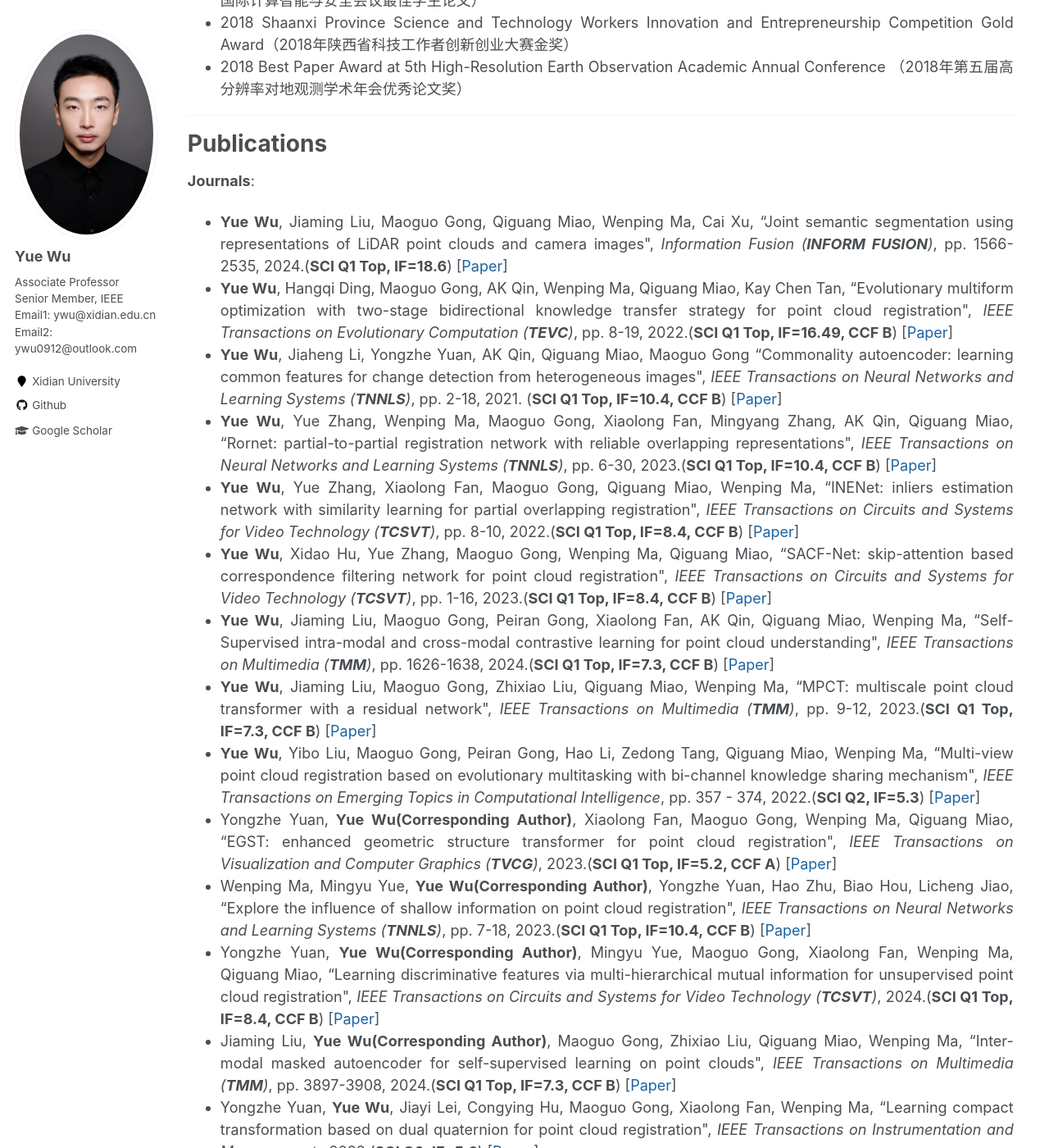
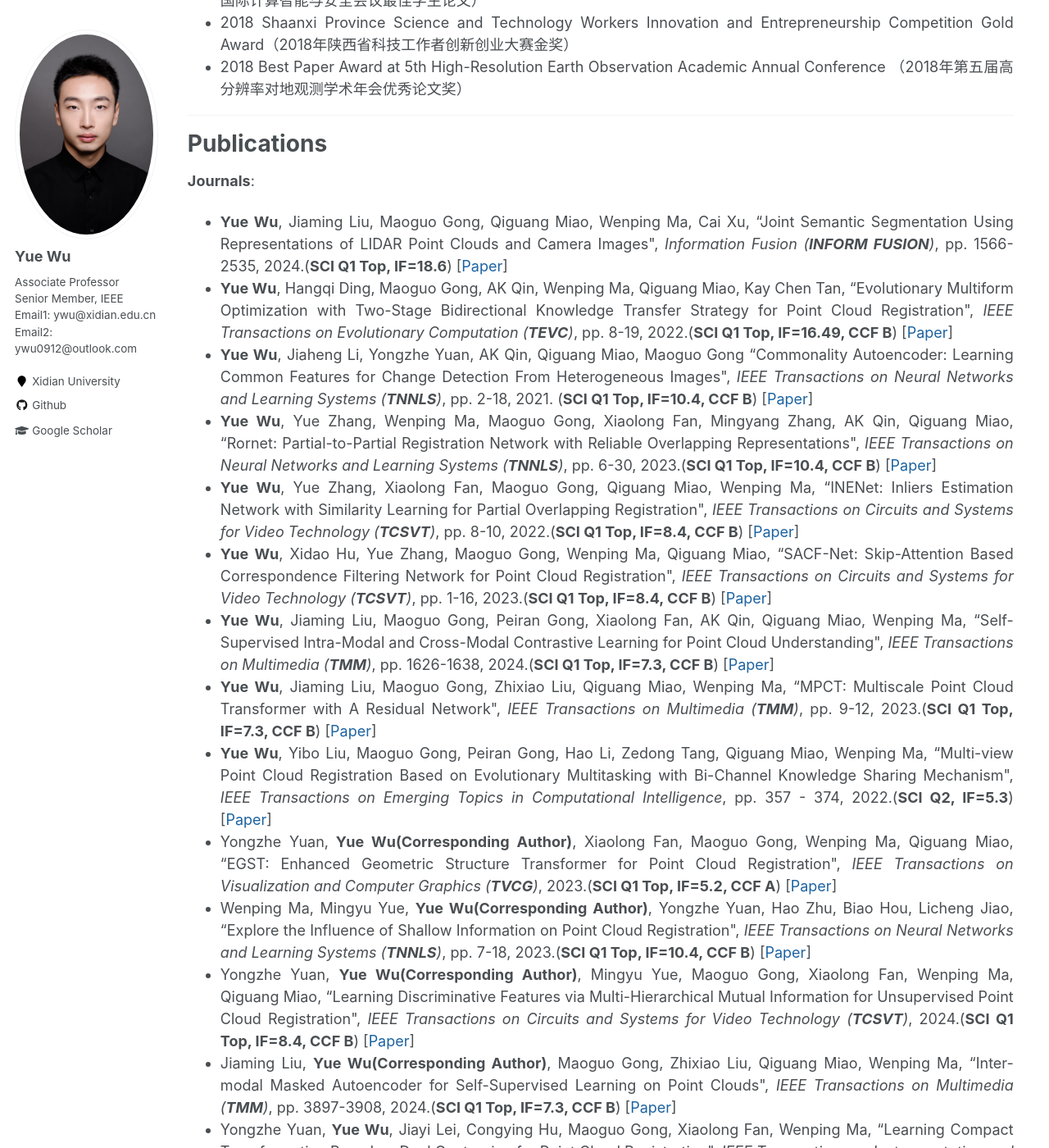
Before and after one commit to ywuchina/ywuchina.github.io, a Jekyll site: the page built from _pages/home.md, in a window 1280 px wide and 1400 px high, scrolled down 2448 px. Shown: the whole window at 82% size. Built offline with Jekyll 4.4.1, drawn with Linux system fonts in a browser that asks for light colours; some of the changed text lies outside the part shown.

Commit message:
Update paper.html

```diff
--- a/_includes/paper.html
+++ b/_includes/paper.html
@@ -23,7 +23,7 @@
 <li style="margin-bottom: 1.5;">
 <span>
 <b>Yue Wu</b>, Jiaming Liu, Maoguo Gong, Qiguang Miao, Wenping Ma, Cai Xu,
-“Joint semantic segmentation using representations of LiDAR point clouds and camera images",
+“Joint Semantic Segmentation Using Representations of LIDAR Point Clouds and Camera Images",
 <i>Information Fusion (<b>INFORM FUSION</b>)</i>, pp. 1566-2535, 2024.(<b>SCI Q1 Top, IF=18.6</b>)
 [<a href= "https://www.sciencedirect.com/science/article/abs/pii/S1566253524001489" target="_blank">Paper</a>]
 </span>
@@ -33,7 +33,7 @@
 <li style="margin-bottom: 1.5;">
 <span>
 <b>Yue Wu</b>, Hangqi Ding, Maoguo Gong, AK Qin, Wenping Ma, Qiguang Miao, Kay Chen Tan,
-“Evolutionary multiform optimization with two-stage bidirectional knowledge transfer strategy for point cloud registration",
+“Evolutionary Multiform Optimization with Two-Stage Bidirectional Knowledge Transfer Strategy for Point Cloud Registration",
 <i>IEEE Transactions on Evolutionary Computation (<b>TEVC</b>)</i>, pp. 8-19, 2022.(<b>SCI Q1 Top, IF=16.49, CCF B</b>)
 [<a href= "https://ieeexplore.ieee.org/document/9925083" target="_blank">Paper</a>]
 </span>
@@ -43,7 +43,7 @@
 <li style="margin-bottom: 1.5;">
 <span>
 <b>Yue Wu</b>, Jiaheng Li, Yongzhe Yuan, AK Qin, Qiguang Miao, Maoguo Gong
-“Commonality autoencoder: learning common features for change detection from heterogeneous images",
+“Commonality Autoencoder: Learning Common Features for Change Detection From Heterogeneous Images",
 <i>IEEE Transactions on Neural Networks and Learning Systems (<b>TNNLS</b>)</i>, pp. 2-18, 2021. (<b>SCI Q1 Top, IF=10.4, CCF B</b>)
 [<a href= "https://ieeexplore.ieee.org/abstract/document/9357940" target="_blank">Paper</a>]
 </span>
@@ -55,7 +55,7 @@
 <li style="margin-bottom: 1.5;">
 <span>
 <b>Yue Wu</b>, Yue Zhang, Wenping Ma, Maoguo Gong, Xiaolong Fan, Mingyang Zhang, AK Qin, Qiguang Miao,
-“Rornet: partial-to-partial registration network with reliable overlapping representations",
+“Rornet: Partial-to-Partial Registration Network with Reliable Overlapping Representations",
 <i>IEEE Transactions on Neural Networks and Learning Systems (<b>TNNLS</b>)</i>, pp. 6-30, 2023.(<b>SCI Q1 Top, IF=10.4, CCF B</b>)
 [<a href= "https://ieeexplore.ieee.org/document/10168979" target="_blank">Paper</a>]
 </span>
@@ -65,7 +65,7 @@
 <li style="margin-bottom: 1.5;">
 <span>
 <b>Yue Wu</b>, Yue Zhang, Xiaolong Fan, Maoguo Gong, Qiguang Miao, Wenping Ma,
-“INENet: inliers estimation network with similarity learning for partial overlapping registration",
+“INENet: Inliers Estimation Network with Similarity Learning for Partial Overlapping Registration",
 <i>IEEE Transactions on Circuits and Systems for Video Technology (<b>TCSVT</b>)</i>, pp. 8-10, 2022.(<b>SCI Q1 Top, IF=8.4, CCF B</b>)
 [<a href= "https://ieeexplore.ieee.org/document/9915616" target="_blank">Paper</a>]
 </span>
@@ -76,7 +76,7 @@
 <li style="margin-bottom: 1.5;">
 <span>
 <b>Yue Wu</b>, Xidao Hu, Yue Zhang, Maoguo Gong, Wenping Ma, Qiguang Miao,
-“SACF-Net: skip-attention based correspondence filtering network for point cloud registration",
+“SACF-Net: Skip-Attention Based Correspondence Filtering Network for Point Cloud Registration",
 <i>IEEE Transactions on Circuits and Systems for Video Technology (<b>TCSVT</b>)</i>, pp. 1-16, 2023.(<b>SCI Q1 Top, IF=8.4, CCF B</b>)
 [<a href= "https://ieeexplore.ieee.org/abstract/document/10018266" target="_blank">Paper</a>]
 </span>
@@ -87,7 +87,7 @@
 <li style="margin-bottom: 1.5;">
 <span>
 <b>Yue Wu</b>, Jiaming Liu, Maoguo Gong, Peiran Gong, Xiaolong Fan, AK Qin, Qiguang Miao, Wenping Ma,
-“Self-Supervised intra-modal and cross-modal contrastive learning for point cloud understanding",
+“Self-Supervised Intra-Modal and Cross-Modal Contrastive Learning for Point Cloud Understanding",
 <i>IEEE Transactions on Multimedia (<b>TMM</b>)</i>, pp. 1626-1638, 2024.(<b>SCI Q1 Top, IF=7.3, CCF B</b>)
 [<a href= "https://ieeexplore.ieee.org/document/10147273" target="_blank">Paper</a>]
 </span>
@@ -99,7 +99,7 @@
 <li style="margin-bottom: 1.5;">
 <span>
 <b>Yue Wu</b>, Jiaming Liu, Maoguo Gong, Zhixiao Liu, Qiguang Miao, Wenping Ma,
-“MPCT: multiscale point cloud transformer with a residual network",
+“MPCT: Multiscale Point Cloud Transformer with A Residual Network",
 <i>IEEE Transactions on Multimedia (<b>TMM</b>)</i>, pp. 9-12, 2023.(<b>SCI Q1 Top, IF=7.3, CCF B</b>)
 [<a href= "https://ieeexplore.ieee.org/document/10249213" target="_blank">Paper</a>]
 </span>
@@ -109,7 +109,7 @@
 <li style="margin-bottom: 1.5;">
 <span>
   <b>Yue Wu</b>, Yibo Liu, Maoguo Gong, Peiran Gong, Hao Li, Zedong Tang, Qiguang Miao, Wenping Ma,
-“Multi-view point cloud registration based on evolutionary multitasking with bi-channel knowledge sharing mechanism",
+“Multi-view Point Cloud Registration Based on Evolutionary Multitasking with Bi-Channel Knowledge Sharing Mechanism",
 <i>IEEE Transactions on Emerging Topics in Computational Intelligence</i>, pp. 357 - 374, 2022.(<b>SCI Q2, IF=5.3</b>)
 [<a href= "https://ieeexplore.ieee.org/abstract/document/9903069" target="_blank">Paper</a>]
 </span>
@@ -122,7 +122,7 @@
 <li style="margin-bottom: 1.5;">
 <span>
 Yongzhe Yuan,<b> Yue Wu(Corresponding Author)</b>, Xiaolong Fan, Maoguo Gong, Wenping Ma, Qiguang Miao,
-“EGST: enhanced geometric structure transformer for point cloud registration",
+“EGST: Enhanced Geometric Structure Transformer for Point Cloud Registration",
 <i>IEEE Transactions on Visualization and Computer Graphics (<b>TVCG</b>)</i>, 2023.(<b>SCI Q1 Top, IF=5.2, CCF A</b>)
 [<a href= "https://ieeexplore.ieee.org/abstract/document/10319695" target="_blank">Paper</a>]
 </span>
@@ -132,7 +132,7 @@ Yongzhe Yuan,<b> Yue Wu(Corresponding Author)</b>, Xiaolong Fan, Maoguo Gong, We
 <li style="margin-bottom: 1.5;">
 <span>
 Wenping Ma, Mingyu Yue, <b>Yue Wu(Corresponding Author)</b>, Yongzhe Yuan, Hao Zhu, Biao Hou, Licheng Jiao,
-“Explore the influence of shallow information on point cloud registration",
+“Explore the Influence of Shallow Information on Point Cloud Registration",
 <i>IEEE Transactions on Neural Networks and Learning Systems (<b>TNNLS</b>)</i>, pp. 7-18, 2023.(<b>SCI Q1 Top, IF=10.4, CCF B</b>)
 [<a href= "https://ieeexplore.ieee.org/abstract/document/10185932" target="_blank">Paper</a>]
 </span>
@@ -142,7 +142,7 @@ Wenping Ma, Mingyu Yue, <b>Yue Wu(Corresponding Author)</b>, Yongzhe Yuan, Hao Z
 <li style="margin-bottom: 1.5;">
 <span><!--老师是通讯作者的在后面标注-->
 Yongzhe Yuan, <b>Yue Wu(Corresponding Author)</b>, Mingyu Yue, Maoguo Gong, Xiaolong Fan, Wenping Ma, Qiguang Miao,
-“Learning discriminative features via multi-hierarchical mutual information for unsupervised point cloud registration",
+“Learning Discriminative Features via Multi-Hierarchical Mutual Information for Unsupervised Point Cloud Registration",
 <i>IEEE Transactions on Circuits and Systems for Video Technology (<b>TCSVT</b>)</i>, 2024.(<b>SCI Q1 Top, IF=8.4, CCF B</b>)
 [<a href= "https://ieeexplore.ieee.org/abstract/document/10475373" target="_blank">Paper</a>]
 </span>
@@ -154,7 +154,7 @@ Yongzhe Yuan, <b>Yue Wu(Corresponding Author)</b>, Mingyu Yue, Maoguo Gong, Xiao
 <li style="margin-bottom: 1.5;">
 <span>
 Jiaming Liu, <b>Yue Wu(Corresponding Author)</b>, Maoguo Gong, Zhixiao Liu, Qiguang Miao, Wenping Ma,
-“Inter-modal masked autoencoder for self-supervised learning on point clouds",
+“Inter-modal Masked Autoencoder for Self-Supervised Learning on Point Clouds",
 <i>IEEE Transactions on Multimedia (<b>TMM</b>)</i>, pp. 3897-3908, 2024.(<b>SCI Q1 Top, IF=7.3, CCF B</b>)
 [<a href= "https://ieeexplore.ieee.org/abstract/document/10262210" target="_blank">Paper</a>]
 </span>
@@ -164,7 +164,7 @@ Jiaming Liu, <b>Yue Wu(Corresponding Author)</b>, Maoguo Gong, Zhixiao Liu, Qigu
 <li style="margin-bottom: 1.5;">
 <span>
   Yongzhe Yuan, <b>Yue Wu</b>, Jiayi Lei, Congying Hu, Maoguo Gong, Xiaolong Fan, Wenping Ma,
-“Learning compact transformation based on dual quaternion for point cloud registration",
+“Learning Compact Transformation Based on Dual Quaternion for Point Cloud Registration",
 <i>IEEE Transactions on Instrumentation and Measurement </i>,  2022.(<b>SCI Q2, IF=5.6</b>)
 [<a href= "https://ieeexplore.ieee.org/abstract/document/10381830" target="_blank">Paper</a>]
 </span>
@@ -174,7 +174,7 @@ Jiaming Liu, <b>Yue Wu(Corresponding Author)</b>, Maoguo Gong, Zhixiao Liu, Qigu
 <li style="margin-bottom: 1.5;">
 <span>
   Jiaming Liu, <b>Yue Wu</b>, Maoguo Gong, Qiguang Miao, Wenping Ma, Fei Xie,
-“Instance-guided point cloud single object tracking with inception transformer",
+“Instance-Guided Point Cloud Single Object Tracking with Inception Transformer",
 <i>IEEE Transactions on Instrumentation and Measurement</i>,  2022.(<b>SCI Q2, IF=5.6</b>)
 [<a href= "https://ieeexplore.ieee.org/abstract/document/10242082/" target="_blank">Paper</a>]
 </span>
@@ -184,7 +184,7 @@ Jiaming Liu, <b>Yue Wu(Corresponding Author)</b>, Maoguo Gong, Zhixiao Liu, Qigu
 <li style="margin-bottom: 1.5;">
 <span>
   Wenping Ma, Mingyu Yue, <b>Yue Wu</b>, Yongzhe Yuan, Hao Zhu, Biao Hou, Licheng Jia,
-“Explore the influence of shallow information on point cloud registration",
+“Explore the Influence of Shallow Information on Point Cloud Registration",
 <i> IEEE Transactions on Neural Networks and Learning Systems</i>, pp. 1 - 13, 2023.(<b>SCI Q1, IF=10.4</b>)
 [<a href= "https://ieeexplore.ieee.org/abstract/document/10185932" target="_blank">Paper</a>]
 </span>
@@ -194,7 +194,7 @@ Jiaming Liu, <b>Yue Wu(Corresponding Author)</b>, Maoguo Gong, Zhixiao Liu, Qigu
 <li style="margin-bottom: 1.5;">
 <span>
   Maoguo Gong, Yuan Gao, <b>Yue Wu</b>, Yuanqiao Zhang, A. K. Qin, Yew-Soon Ong,
-“Heterogeneous multi-party learning with data-driven network sampling",
+“Heterogeneous Multi-Party Learning with Data-Driven Network Sampling",
 <i>IEEE Transactions on Pattern Analysis and Machine Intelligence</i>, pp. 13328 - 13343, 2023.(<b>SCI Q1, IF=23.6</b>)
 [<a href= "https://ieeexplore.ieee.org/abstract/document/10167861" target="_blank">Paper</a>]
 </span>
@@ -207,7 +207,7 @@ Jiaming Liu, <b>Yue Wu(Corresponding Author)</b>, Maoguo Gong, Zhixiao Liu, Qigu
 <li style="margin-bottom: 1.5;">
   <span>
     Xiaolong Fan, Maoguo Gong, <b>Yue Wu</b>, Hao Li,
-  “Maximizing mutual information across feature and topology views for representing graphs",
+  “Maximizing Mutual Information Across Feature and Topology Views for Representing Graphs",
   <i>IEEE Transactions on Knowledge and Data Engineering (<b>KDE</b>)</i>, pp. 10735 - 10747, 2023.(<b>SCI Q2, IF=8.9, CCF A</b>)
   [<a href= "https://ieeexplore.ieee.org/abstract/document/10093032" target="_blank">Paper</a>]
   </span>
@@ -218,7 +218,7 @@ Jiaming Liu, <b>Yue Wu(Corresponding Author)</b>, Maoguo Gong, Zhixiao Liu, Qigu
 <li style="margin-bottom: 1.5;">
   <span>
     Xiaolong Fan, Maoguo Gong, <b>Yue Wu</b>, A Kai Qin, Yu Xie,
-  “Propagation enhanced neural message passing for graph representation learning",
+  “Propagation Enhanced Neural Message Passing for Graph Representation Learning",
   <i>IEEE Transactions on Knowledge and Data Engineering (<b>KDE</b>)</i>, pp. 1952 - 1964, 2021.(<b>SCI Q2, IF=8.9, CCF A</b>)
   [<a href= "https://ieeexplore.ieee.org/abstract/document/9508847" target="_blank">Paper</a>]
   </span>
@@ -227,7 +227,7 @@ Jiaming Liu, <b>Yue Wu(Corresponding Author)</b>, Maoguo Gong, Zhixiao Liu, Qigu
   <li style="margin-bottom: 1.5;">
     <span>
       Zedong Tang, Maoguo Gong, <b>Yue Wu</b>, A Kai Qin, Kay Chen Tan,
-    “A multifactorial optimization framework based on adaptive intertask coordinate system",
+    “A Multifactorial Optimization Framework Based on Adaptive Intertask Coordinate System",
     <i>IEEE Transactions on Cybernetics (<b>TCYB</b>)</i>, pp. 6745 - 6758, 2021.(<b>SCI Q1, IF=11.8, CCF A</b>)
     [<a href= "https://ieeexplore.ieee.org/abstract/document/9325875" target="_blank">Paper</a>]
     </span>
@@ -236,23 +236,11 @@ Jiaming Liu, <b>Yue Wu(Corresponding Author)</b>, Maoguo Gong, Zhixiao Liu, Qigu
     <li style="margin-bottom: 1.5;">
   <span>
     Zedong Tang, Maoguo Gong, <b>Yue Wu</b>, Wenfeng Liu, Yu Xie,
-  “Regularized evolutionary multitask optimization: Learning to intertask transfer in aligned subspace",
+  “Regularized Evolutionary Multitask Optimization: Learning to Intertask Transferi in Aligned Subspace",
   <i>IEEE Transactions on Evolutionary Computation (<b>TEVC</b>)</i>, pp. 262 - 276, 2020.(<b>SCI Q1, IF=14.3, CCF A</b>)
   [<a href= "https://ieeexplore.ieee.org/abstract/document/9195010" target="_blank">Paper</a>]
   </span>
   </li>
-
-
-
-  <li style="margin-bottom: 1.5;">
-    <span>
-      Zedong Tang, Maoguo Gong, <b>Yue Wu</b>, Wenfeng Liu, Yu Xie,
-    “Regularized evolutionary multitask optimization: Learning to intertask transfer in aligned subspace",
-    <i>IEEE Transactions on Evolutionary Computation (<b>TEVC</b>)</i>, pp. 262 - 276, 2020.(<b>SCI Q1, IF=14.3, CCF A</b>)
-    [<a href= "https://ieeexplore.ieee.org/abstract/document/9195010" target="_blank">Paper</a>]
-    </span>
-    </li>
-
 
 </ul>
 
@@ -262,7 +250,7 @@ Jiaming Liu, <b>Yue Wu(Corresponding Author)</b>, Maoguo Gong, Zhixiao Liu, Qigu
 <!--一篇文章一个 li，最新发表的放在最上面，没有code就把code删了-->
 <li style="margin-bottom: 1.5;">
     <span>Yongzhe Yuan, <b>Yue Wu(Corresponding Author)</b>, Xiaolong Fan, Maoguo Gong, Qiguang Miao, Wenping Ma,
-        “Inlier confidence calibration for point cloud registration",
+        “Inlier Confidence Calibration for Point Cloud Registration",
         <i>IEEE/CVF Conference on Computer Vision and Pattern Recognition (<b>CVPR</b>)</i>, 2024.(<b>CCF A</b>)
         [<a  target="_blank">Paper</a>]
         [<a href= "https://github.com/YYZMARS/ICC" target="_blank">Code</a>]
@@ -271,7 +259,7 @@ Jiaming Liu, <b>Yue Wu(Corresponding Author)</b>, Maoguo Gong, Zhixiao Liu, Qigu
 
 <li style="margin-bottom: 1.5;">
     <span>Jiaming Liu, <b>Yue Wu(Corresponding Author)</b>, Maoguo Gong, Qiguang Miao, Wenping Ma, Cai Xu, Can Qin
-        “M3SOT: multi-Frame, multi-Field, multi-Space 3D single object tracking", <i>Proceedings of the AAAI Conference on Artificial Intelligence (<b>AAAI</b>)</i>, pp. 3630-3638, 2024.(<b>CCF A</b>)
+        “M3SOT: Multi-Frame, Multi-Field, Multi-Space 3d Single Object Tracking", <i>Proceedings of the AAAI Conference on Artificial Intelligence (<b>AAAI</b>)</i>, pp. 3630-3638, 2024.(<b>CCF A</b>)
         [<a href= "https://ojs.aaai.org/index.php/AAAI/article/view/28152" target="_blank">Paper</a>]
         [<a href= "https://github.com/liujia99/M3SOT" target="_blank">Code</a>]
         </span>
@@ -280,7 +268,7 @@ Jiaming Liu, <b>Yue Wu(Corresponding Author)</b>, Maoguo Gong, Zhixiao Liu, Qigu
 <li style="margin-bottom: 1.5;">
 <span>
 Jiaming Liu, <b>Yue Wu(Corresponding Author)</b>, Maoguo Gong, Qiguang Miao, Wenping Ma, Cai Xu,
-“Exploring dual representations in large-Scale point clouds: a simple weakly supervised semantic segmentation framework",
+“Exploring Dual Representations in Large-Scale Point Clouds: A Simple Weakly Supervised Semantic Segmentation Framework",
 <i>Proceedings of the 31st ACM International Conference on Multimedia (<b>ACM MM</b>)</i>, pp. 2371–2380, 2023.(<b>CCF A</b>)
 [<a href= "https://dl.acm.org/doi/abs/10.1145/3581783.3612224" target="_blank">Paper</a>]
 </span>
@@ -289,7 +277,7 @@ Jiaming Liu, <b>Yue Wu(Corresponding Author)</b>, Maoguo Gong, Qiguang Miao, Wen
 <li style="margin-bottom: 1.5;">
 <span>
 Xiaolong Fan, Maoguo Gong, <b>Yue Wu</b>, Zedong Tang, Jieyi Liu,
-“Neural gaussian similarity modeling for differential graph structure learning",
+“Neural Gaussian Similarity Modeling for Differential Graph Structure Learning",
 <i>Proceedings of the 38th AAAI Conference on Artificial Intelligence (<b>AAAI</b>)</i>, 2024.(<b>CCF A</b>)
 [<a href= "https://doi.org/10.1609/aaai.v38i11.29078" target="_blank">Paper</a>]
 </span>
```
